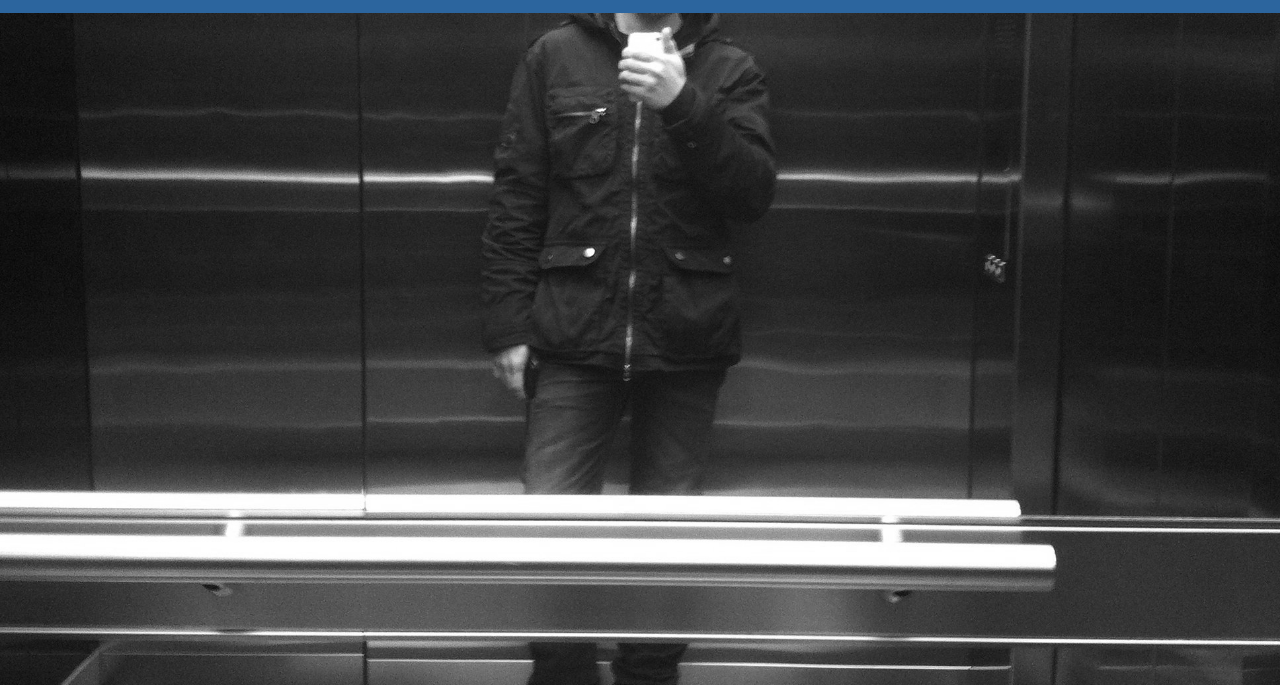
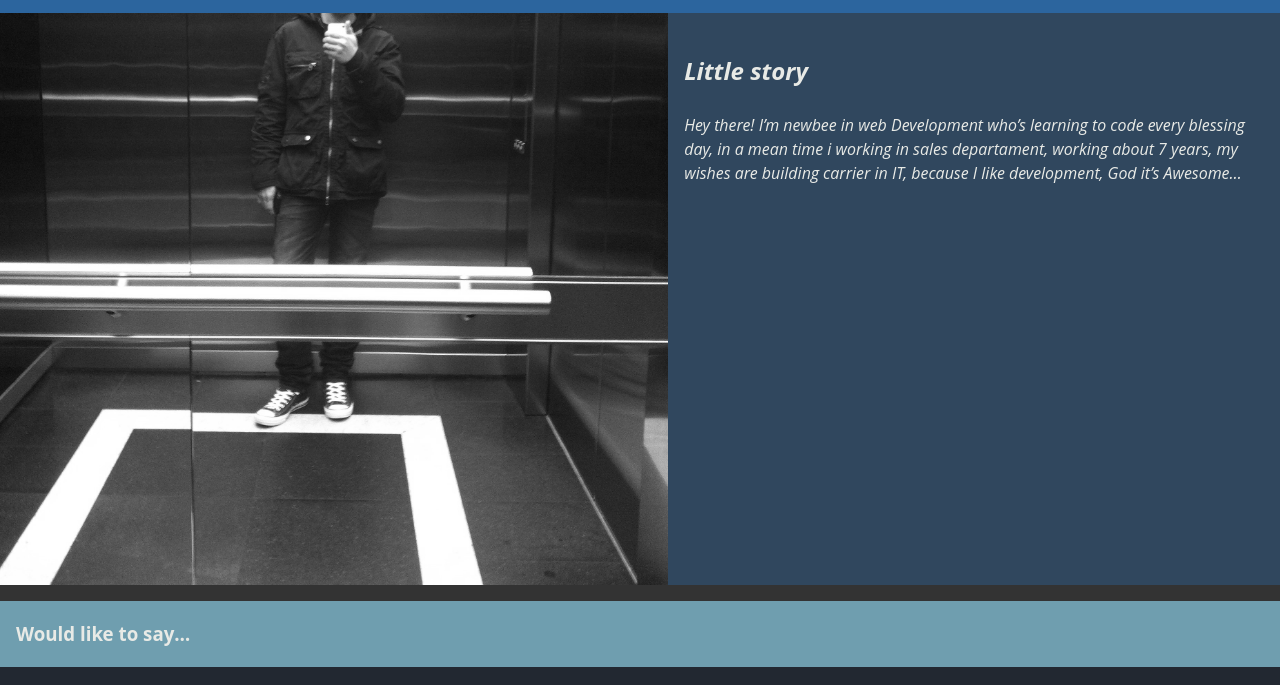
Before and after one commit to stars-inc/rsschool-cv, a plain HTML site: page index.html in a window 1280 px wide. Shown: the part 495-1180 px from the top of the page. Drawn offline with Linux system fonts and the light colour scheme.

Commit message:
feat: add responsive img

```diff
--- a/src/sass/components/_about.sass
+++ b/src/sass/components/_about.sass
@@ -5,10 +5,6 @@
     background-color: #2c659e
   &-title
     font-size: 1.4em
-  &-body
-    display: flex
-    flex-direction: row
-    flex-wrap: wrap
   &-description
     padding: 1em
     font-style: italic
@@ -17,3 +13,7 @@
   display: block
   width: 100%
   filter: grayscale(100)
+
+@media screen and ( min-width: 765px )
+  .about-body
+    display: flex
```
Also changed, not shown: src/css/index.css, src/sass/components/_skills.sass (line endings or trailing spaces), 1 other file.
